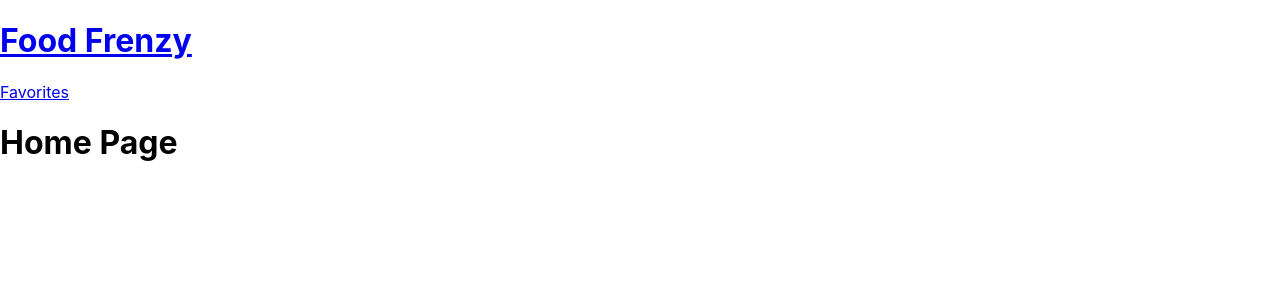
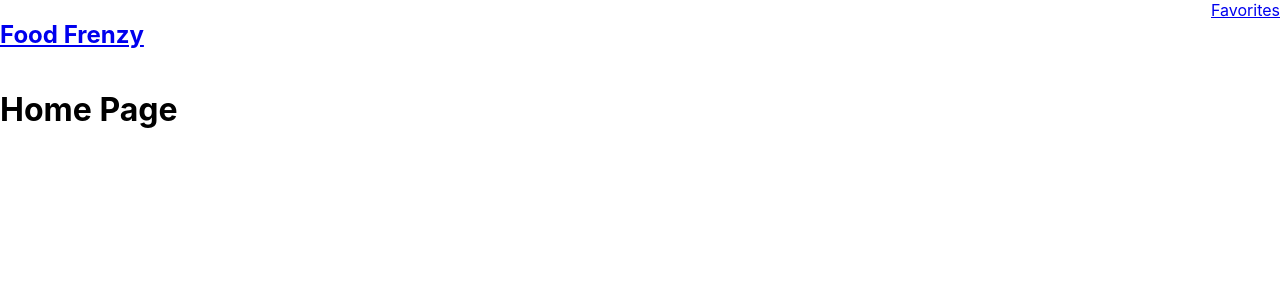
Before and after one commit to lucasdonuts/food-frenzy, a React (Create React App) app: page / in a window 1280 px wide. Shown: the top 300 px of the page. Built offline with nearby package versions, Linux system fonts and the light colour scheme.

Commit message:
navbar styling

```diff
--- a/db.json
+++ /dev/null
@@ -1,19 +0,0 @@
-{
-  "posts": [
-    {
-      "id": 1,
-      "title": "json-server",
-      "author": "typicode"
-    }
-  ],
-  "comments": [
-    {
-      "id": 1,
-      "body": "some comment",
-      "postId": 1
-    }
-  ],
-  "profile": {
-    "name": "typicode"
-  }
-}
--- a/src/components/NavBar.js
+++ b/src/components/NavBar.js
@@ -3,7 +3,8 @@ import { NavLink, Link } from 'react-router-dom';
 
 const NavBar = () => {
   return (
-    <div>
+    <header>
+      <nav>
         <Link
           to="/"
           exact
@@ -15,7 +16,8 @@ const NavBar = () => {
             Favorites
           </NavLink>
         </div>
-    </div>
+      </nav>
+    </header>
   )
 }
 
--- a/src/index.css
+++ b/src/index.css
@@ -11,3 +11,9 @@ code {
   font-family: source-code-pro, Menlo, Monaco, Consolas, 'Courier New',
     monospace;
 }
+
+nav {
+  display: flex;
+  justify-content: space-between;
+  /* align-content: center; */
+}
```
Lines whose indentation alone changed are shown as unchanged.
